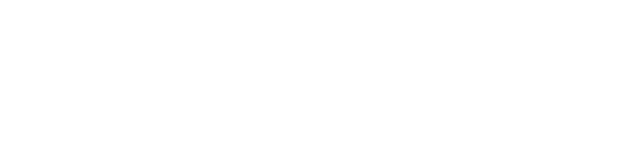
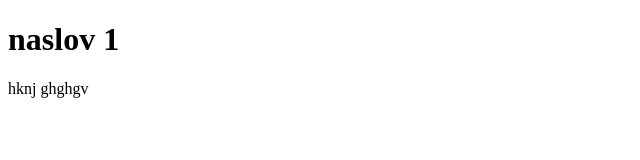
Before and after one commit to mava-prog/Naslov-1-in-2-, a plain HTML site: page index.html in a window 1280 px wide. Shown: the whole page, without its empty margins (0-640 px from the left). Drawn offline with Linux system fonts and the light colour scheme.

Commit message:
Dodal Naslov

```diff
--- a/index.html
+++ b/index.html
@@ -5,9 +5,9 @@
     <title>Git text</title>
 </head>
 <body>
-
-
-
+<h1>naslov 1</h1>
+hknj
+ghghgv
 
 </body>
 </html>
```
